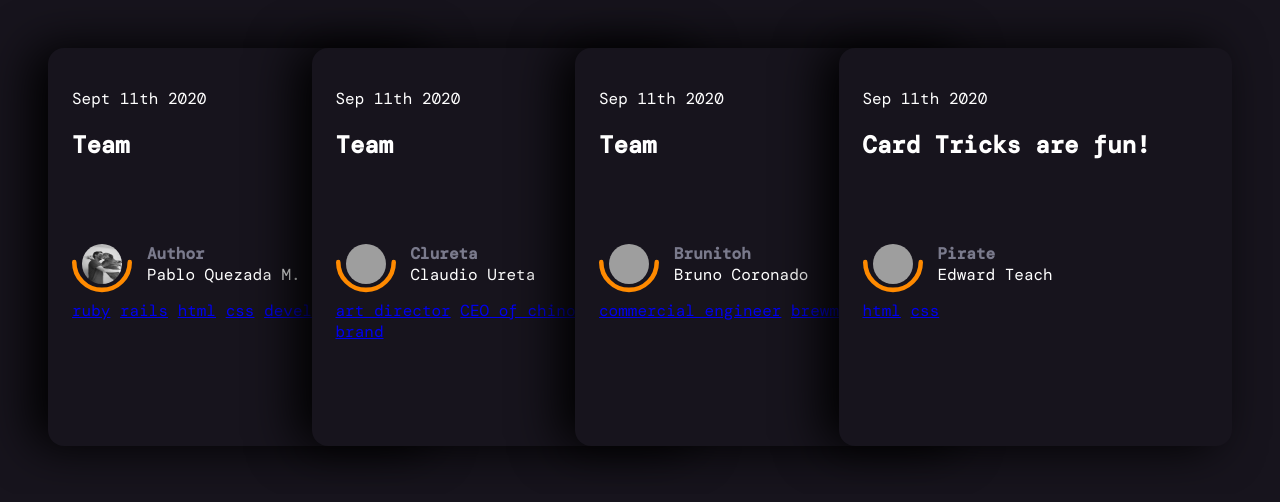
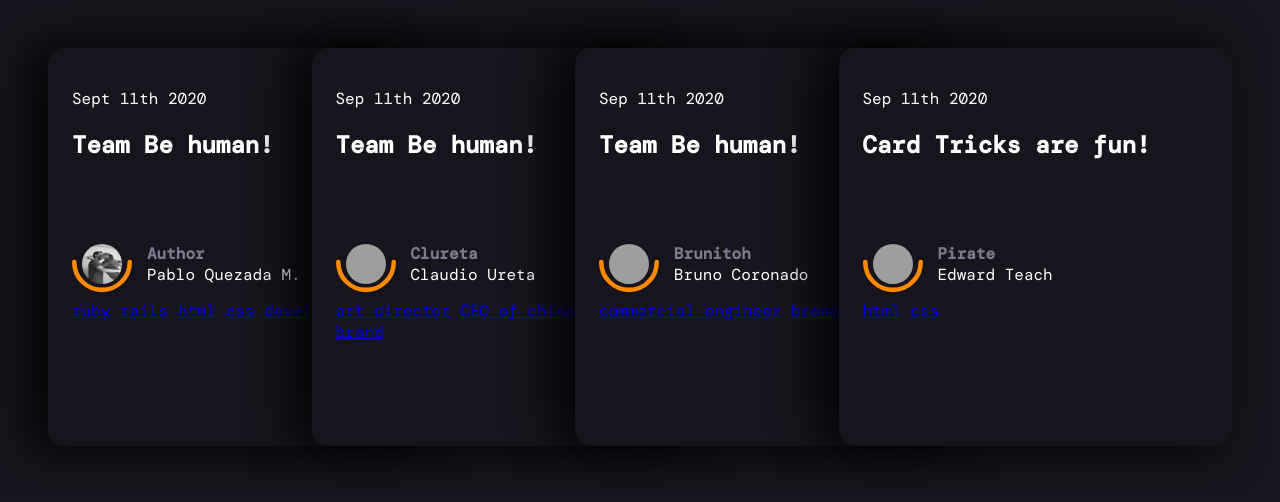
Before and after one commit to pquezadam/team-cards, a plain HTML site: page index.html in a window 1280 px wide. Drawn offline with nearby package versions, Linux system fonts and the light colour scheme; grey boxes are pictures that could not be loaded; a web font is replaced by a local one.

Commit message:
be human

```diff
--- a/index.html
+++ b/index.html
@@ -11,7 +11,7 @@
         <article class="card">
             <header class="card-header">
                 <p>Sept 11th 2020</p>
-                <h2>Team</h2>
+                <h2>Team Be human!</h2>
             </header>
 
             <div class="card-author">
@@ -41,7 +41,7 @@
         <article class="card">
             <header class="card-header">
               <p>Sep 11th 2020</p>
-              <h2>Team</h2>
+              <h2>Team Be human!</h2>
             </header>
 
             <div class="card-author">
@@ -67,7 +67,7 @@
           <article class="card">
             <header class="card-header">
               <p>Sep 11th 2020</p>
-              <h2>Team</h2>
+              <h2>Team Be human!</h2>
             </header>
 
             <div class="card-author">
```
